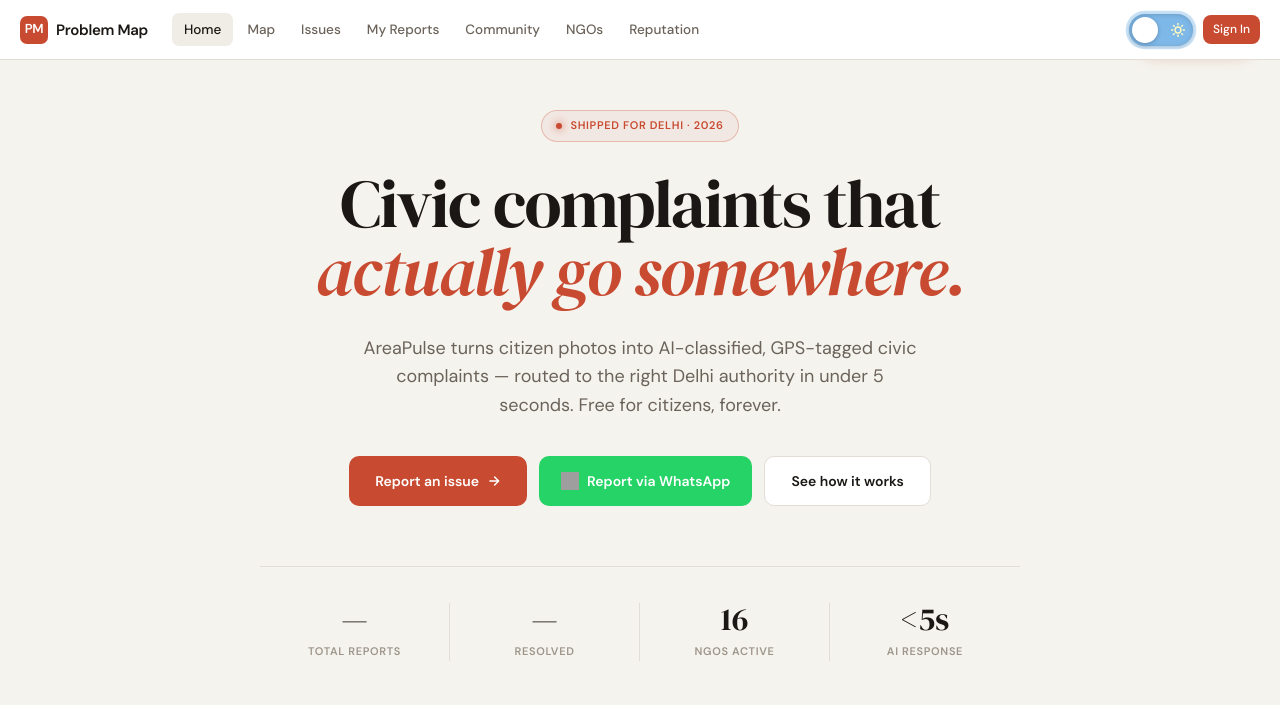
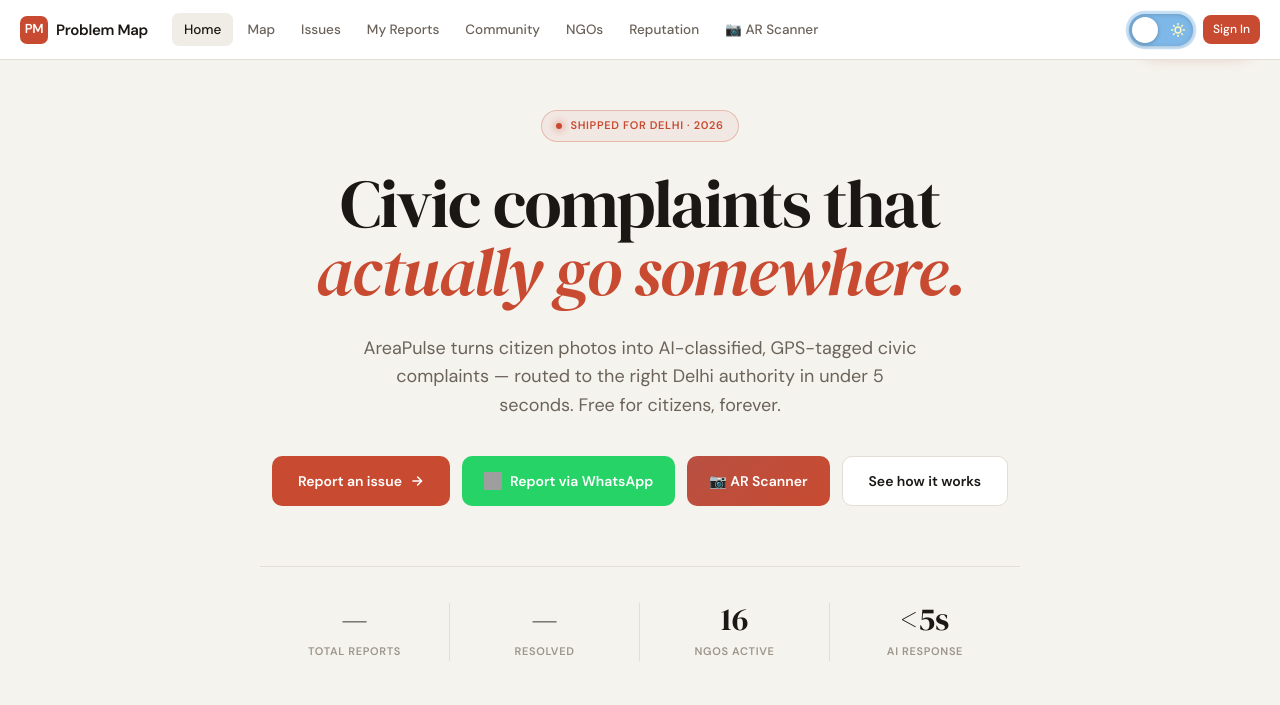
Before and after one commit to GarvChopra/problem-map-AI-, a Flask app: page / in a window 1280 px wide. Shown: the top 705 px of the page. Run offline with Flask 3, Linux system fonts and the light colour scheme; data that the repository does not hold is empty; parts of the project's set-up code (start-up, migrations or seed data) failed here and were passed over; some libraries are stand-ins or nearby versions; grey boxes are pictures that could not be loaded.

Commit message:
add AR scanner app

```diff
--- a/templates/base.html
+++ b/templates/base.html
@@ -32,6 +32,7 @@
       <a href="/community-page" id="nav-community">Community</a>
       <a href="/ngo-page" id="nav-ngo">NGOs</a>
       <a href="/reputation" id="nav-rep">Reputation</a>
+      <a href="https://areapulse-camera.onrender.com" target="_blank" id="nav-cam">📷 AR Scanner</a>
     </div>
     <div class="nav-right">
       <!-- Theme Toggle Pill -->
@@ -174,7 +175,7 @@
     const path = window.location.pathname;
     const navMap = {
       '/': 'nav-home', '/app': 'nav-app', '/issues-page': 'nav-issues', '/my-issues': 'nav-my',
-      '/community-page': 'nav-community', '/ngo-page': 'nav-ngo', '/reputation': 'nav-rep'
+      '/community-page': 'nav-community', '/ngo-page': 'nav-ngo', '/reputation': 'nav-rep','https://areapulse-camera.onrender.com': 'nav-cam'
     };
     const activeId = navMap[path];
     if (activeId) document.getElementById(activeId)?.classList.add('active');
--- a/templates/landing.html
+++ b/templates/landing.html
@@ -433,6 +433,27 @@
     .about-grid { grid-template-columns: 1fr; gap: 40px; }
     .contact-grid { grid-template-columns: 1fr; }
   }
+  .btn-ar-scanner {
+  background: linear-gradient(135deg, #B85042, #C84B31);
+  color: #fff;
+  padding: 13px 22px;
+  border-radius: 10px;
+  font-size: 14px;
+  font-weight: 600;
+  text-decoration: none;
+  display: inline-flex;
+  align-items: center;
+  gap: 8px;
+  transition: all 0.2s;
+  border: none;
+  }
+  .btn-ar-scanner:hover {
+  background: linear-gradient(135deg, #A0382A, #B03D27);
+  color: #fff;
+  transform: translateY(-1px);
+  box-shadow: 0 8px 22px rgba(200,75,49,0.35);
+  text-decoration: none;
+  }
   @media (max-width: 600px) {
     .land-section { padding: 60px 18px; }
     .land-hero { padding: 80px 18px 50px; }
@@ -474,6 +495,11 @@
        class="btn-whatsapp">
       <img src="https://upload.wikimedia.org/wikipedia/commons/6/6b/WhatsApp.svg"/>
       Report via WhatsApp
+    </a>
+    <a href="https://areapulse-camera.onrender.com"
+       target="_blank"
+       class="btn-ar-scanner">
+      📷 AR Scanner
     </a>
     <a href="#features" class="btn-hero-secondary">See how it works</a>
   </div>
```
